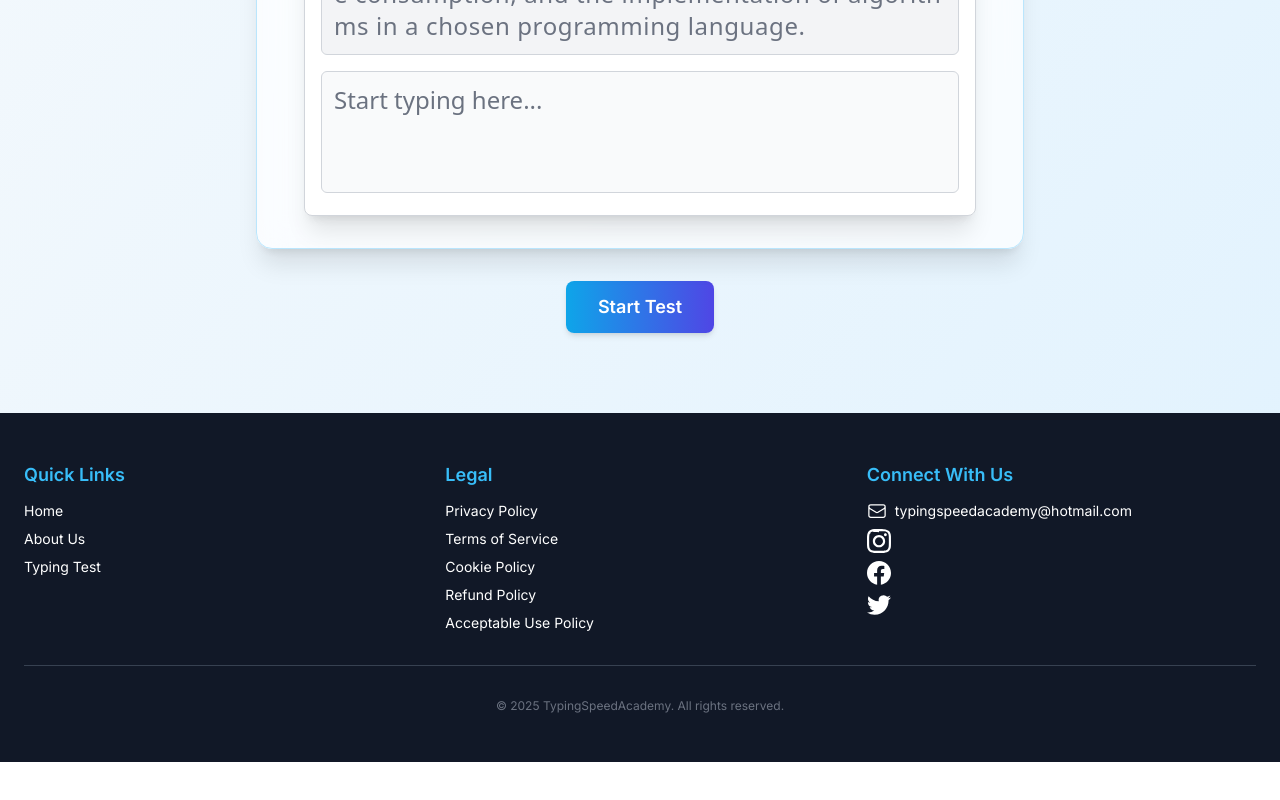
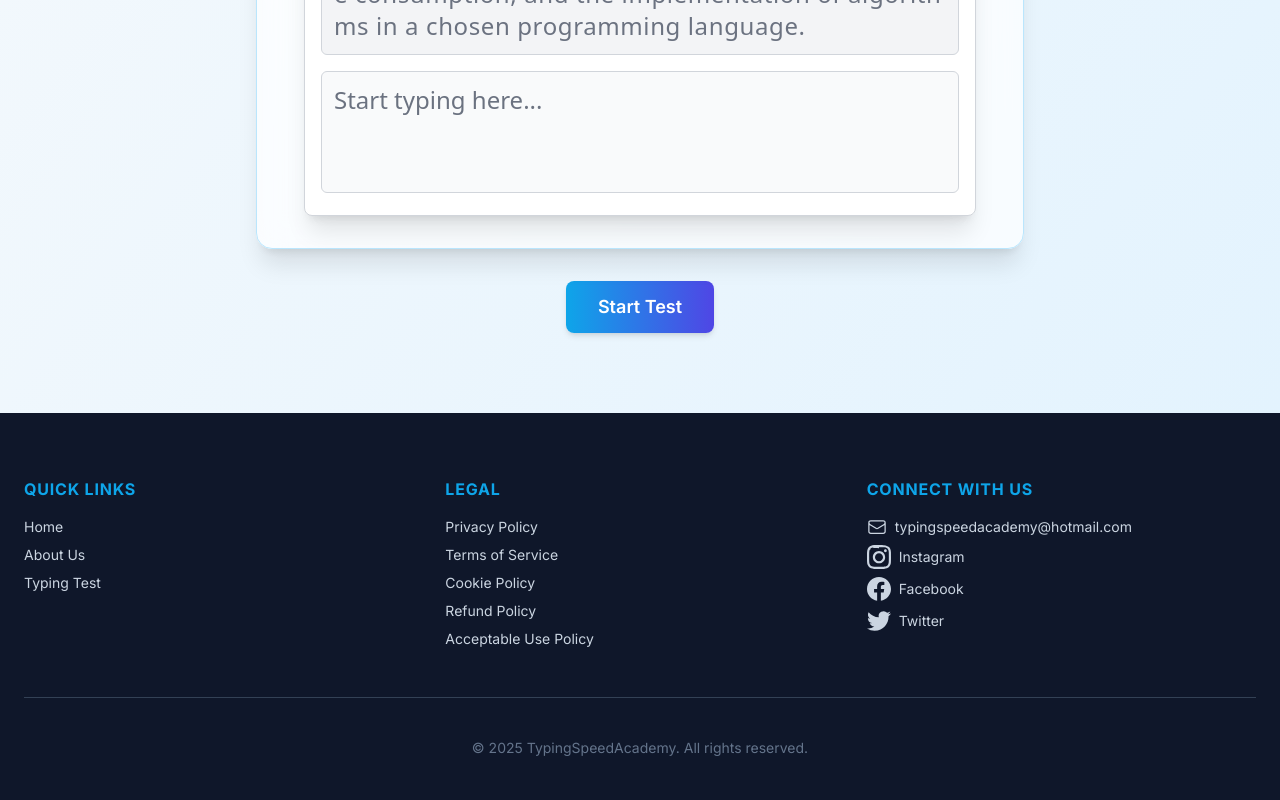
Before and after one commit to typingspeedacademy/typingspeedacadem, a Next.js app: page /typing-test in a window 1280 px wide. Shown: the part 843-1643 px from the top of the page. Before the commit the page ends 1605 px from the top, so only its background shows below. Built offline with nearby package versions, Linux system fonts and the light colour scheme.

Commit message:
Add files via upload

```diff
--- a/src/components/Footer.tsx
+++ b/src/components/Footer.tsx
@@ -27,56 +27,56 @@ const TwitterIcon = () => (
 
 const Footer = () => {
   return (
-    <footer className="bg-gray-900 text-white py-12"> {/* Increased padding for more space */}
+    <footer className="bg-slate-900 text-slate-300 py-16"> {/* Increased padding for more space */}
       <div className="container mx-auto px-6">
         <div className="grid grid-cols-1 md:grid-cols-3 gap-8 mb-8">
           {/* Navigation Links */}
           <div>
-            <h5 className="font-semibold text-lg mb-3 text-sky-400">Quick Links</h5>
+            <h5 className="font-bold text-md mb-4 text-sky-500 uppercase tracking-wider">Quick Links</h5>
             <ul className="space-y-2 text-sm">
-              <li><Link href="/" className="hover:text-sky-300 transition-colors duration-300">Home</Link></li>
-              <li><Link href="/about-us" className="hover:text-sky-300 transition-colors duration-300">About Us</Link></li>
+              <li><Link href="/" className="hover:text-sky-400 transition-colors duration-300">Home</Link></li>
+              <li><Link href="/about-us" className="hover:text-sky-400 transition-colors duration-300">About Us</Link></li>
               {/* Add other relevant quick links if needed */}
-              <li><Link href="/typing-test" className="hover:text-sky-300 transition-colors duration-300">Typing Test</Link></li>
+              <li><Link href="/typing-test" className="hover:text-sky-400 transition-colors duration-300">Typing Test</Link></li>
             </ul>
           </div>
 
           {/* Policy Links */}
           <div>
-            <h5 className="font-semibold text-lg mb-3 text-sky-400">Legal</h5>
+            <h5 className="font-bold text-md mb-4 text-sky-500 uppercase tracking-wider">Legal</h5>
             <ul className="space-y-2 text-sm">
-              <li><Link href="/policies#privacy-policy" className="hover:text-sky-300 transition-colors duration-300">Privacy Policy</Link></li>
-              <li><Link href="/policies#terms-of-service" className="hover:text-sky-300 transition-colors duration-300">Terms of Service</Link></li>
-              <li><Link href="/policies#cookie-policy" className="hover:text-sky-300 transition-colors duration-300">Cookie Policy</Link></li>
-              <li><Link href="/policies#refund-policy" className="hover:text-sky-300 transition-colors duration-300">Refund Policy</Link></li>
-              <li><Link href="/policies#acceptable-use-policy" className="hover:text-sky-300 transition-colors duration-300">Acceptable Use Policy</Link></li>
+              <li><Link href="/policies#privacy-policy" className="hover:text-sky-400 transition-colors duration-300">Privacy Policy</Link></li>
+              <li><Link href="/policies#terms-of-service" className="hover:text-sky-400 transition-colors duration-300">Terms of Service</Link></li>
+              <li><Link href="/policies#cookie-policy" className="hover:text-sky-400 transition-colors duration-300">Cookie Policy</Link></li>
+              <li><Link href="/policies#refund-policy" className="hover:text-sky-400 transition-colors duration-300">Refund Policy</Link></li>
+              <li><Link href="/policies#acceptable-use-policy" className="hover:text-sky-400 transition-colors duration-300">Acceptable Use Policy</Link></li>
             </ul>
           </div>
 
           {/* Contact and Social Media */}
           <div>
-            <h5 className="font-semibold text-lg mb-3 text-sky-400">Connect With Us</h5>
+            <h5 className="font-bold text-md mb-4 text-sky-500 uppercase tracking-wider">Connect With Us</h5>
             <ul className="space-y-2 text-sm">
               <li>
-                <a href="mailto:typingspeedacademy@hotmail.com" className="hover:text-sky-300 transition-colors duration-300 flex items-center">
-                  <EnvelopeIcon className="h-5 w-5 mr-2" />
+                <a href="mailto:typingspeedacademy@hotmail.com" className="hover:text-sky-400 transition-colors duration-300 flex items-center group">
+                  <EnvelopeIcon className="h-5 w-5 mr-2 group-hover:text-sky-400 transition-colors duration-300" />
                   typingspeedacademy@hotmail.com
                 </a>
               </li>
               <li>
-                <a href="https://www.instagram.com/typingspeedacademy/" target="_blank" rel="noopener noreferrer" className="hover:text-sky-300 transition-colors duration-300 flex items-center">
-                  <InstagramIcon />
+                <a href="https://www.instagram.com/typingspeedacademy/" target="_blank" rel="noopener noreferrer" className="hover:text-sky-400 transition-colors duration-300 flex items-center group">
+                  <InstagramIcon /> <span className="ml-2 group-hover:text-sky-400 transition-colors duration-300">Instagram</span>
                 </a>
               </li>
               {/* Placeholder for Facebook and Twitter - replace with actual links */}
               <li>
-                <a href="#" target="_blank" rel="noopener noreferrer" className="hover:text-sky-300 transition-colors duration-300 flex items-center">
-                  <FacebookIcon />
+                <a href="#" target="_blank" rel="noopener noreferrer" className="hover:text-sky-400 transition-colors duration-300 flex items-center group">
+                  <FacebookIcon /> <span className="ml-2 group-hover:text-sky-400 transition-colors duration-300">Facebook</span>
                 </a>
               </li>
               <li>
-                <a href="#" target="_blank" rel="noopener noreferrer" className="hover:text-sky-300 transition-colors duration-300 flex items-center">
-                  <TwitterIcon />
+                <a href="#" target="_blank" rel="noopener noreferrer" className="hover:text-sky-400 transition-colors duration-300 flex items-center group">
+                  <TwitterIcon /> <span className="ml-2 group-hover:text-sky-400 transition-colors duration-300">Twitter</span>
                 </a>
               </li>
               {/* Add other social media links here */}
@@ -85,7 +85,7 @@ const Footer = () => {
         </div>
 
         {/* Copyright */}
-        <div className="text-center text-xs text-gray-500 pt-8 border-t border-gray-700">
+        <div className="text-center text-sm text-slate-500 pt-10 mt-12 border-t border-slate-700">
           &copy; {new Date().getFullYear()} TypingSpeedAcademy. All rights reserved.
         </div>
       </div>
```
